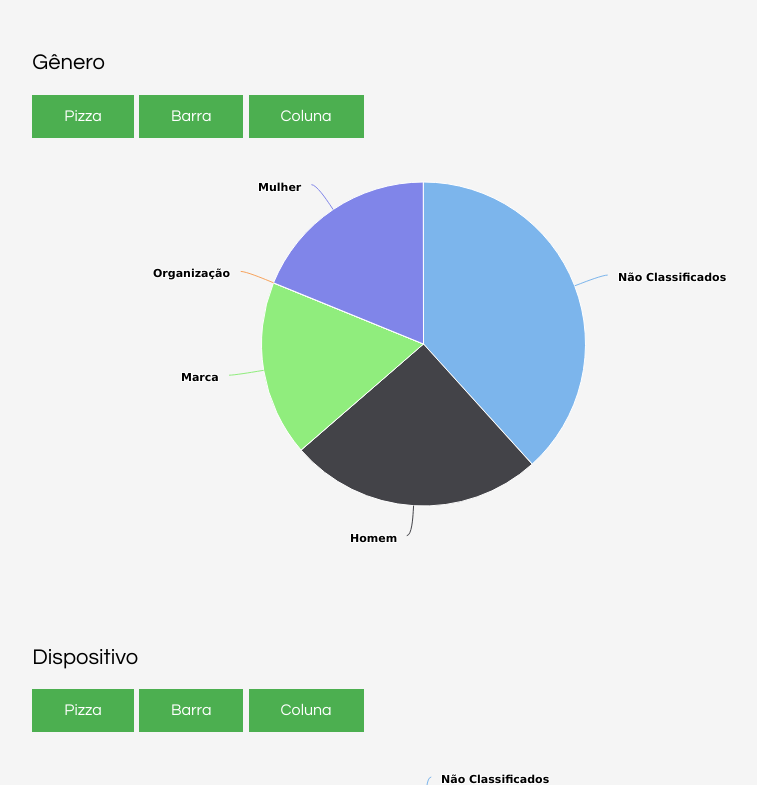
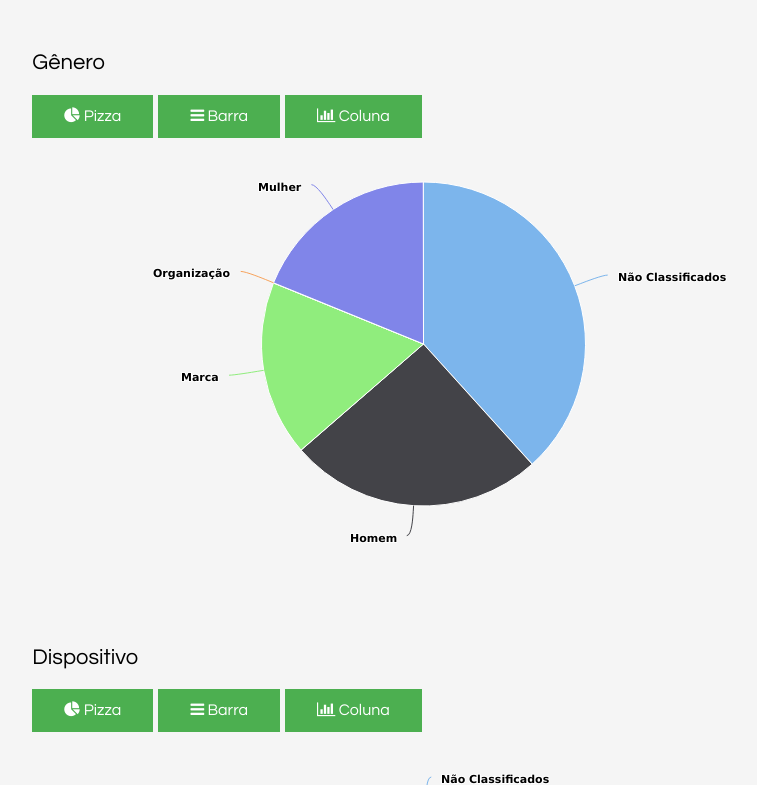
Before and after one commit to ant1m4tt3r/charts, a website: page index.html in a window 1280 px wide. Shown: the part 94-879 px from the top of the page, without its empty margins (216-973 px from the left). Drawn offline with Linux system fonts and the light colour scheme.

Commit message:
font adicionado

```diff
--- a/index.html
+++ b/index.html
@@ -43,9 +43,9 @@
                             <div class="regular-space-min"></div>
                             <div class="btn-group" data-toggle="buttons">
                                 <form>
-                                    <button id="pie-gender" class="chart-btn">Pizza</button>
-                                    <button id="bar-gender" class="chart-btn">Barra</button>
-                                    <button id="column-gender" class="chart-btn">Coluna</button>
+                                    <button id="pie-gender" class="chart-btn"><i class="fa fa-pie-chart" aria-hidden="true"></i> Pizza</button>
+                                    <button id="bar-gender" class="chart-btn"><i class="fa fa-bars" aria-hidden="true"></i> Barra</button>
+                                    <button id="column-gender" class="chart-btn"><i class="fa fa-bar-chart" aria-hidden="true"></i> Coluna</button>
                                 </form>
                             </div>
                             <div id="gender-container"></div>
@@ -55,9 +55,9 @@
                             <div class="regular-space-min"></div>
                             <div class="btn-group" data-toggle="buttons">
                                 <form>
-                                    <button id="pie-device" class="chart-btn">Pizza</button>
-                                    <button id="bar-device" class="chart-btn">Barra</button>
-                                    <button id="column-device" class="chart-btn">Coluna</button>
+                                    <button id="pie-device" class="chart-btn"><i class="fa fa-pie-chart" aria-hidden="true"></i> Pizza</button>
+                                    <button id="bar-device" class="chart-btn"><i class="fa fa-bars" aria-hidden="true"></i> Barra</button>
+                                    <button id="column-device" class="chart-btn"><i class="fa fa-bar-chart" aria-hidden="true"></i> Coluna</button>
                                 </form>
                             </div>
                             <div id="device-container"></div>
@@ -67,8 +67,8 @@
                             <div class="regular-space-min"></div>
                             <div class="btn-group" data-toggle="buttons">
                                 <form>
-                                    <button id="area-post" class="chart-btn">Area</button>
-                                    <button id="column-post" class="chart-btn">Coluna</button>
+                                    <button id="area-post" class="chart-btn"><i class="fa fa-area-chart" aria-hidden="true"></i> Area</button>
+                                    <button id="column-post" class="chart-btn"><i class="fa fa-bar-chart" aria-hidden="true"></i> Coluna</button>
                                 </form>
                             </div>
                             <div id="post-container"></div>
```
